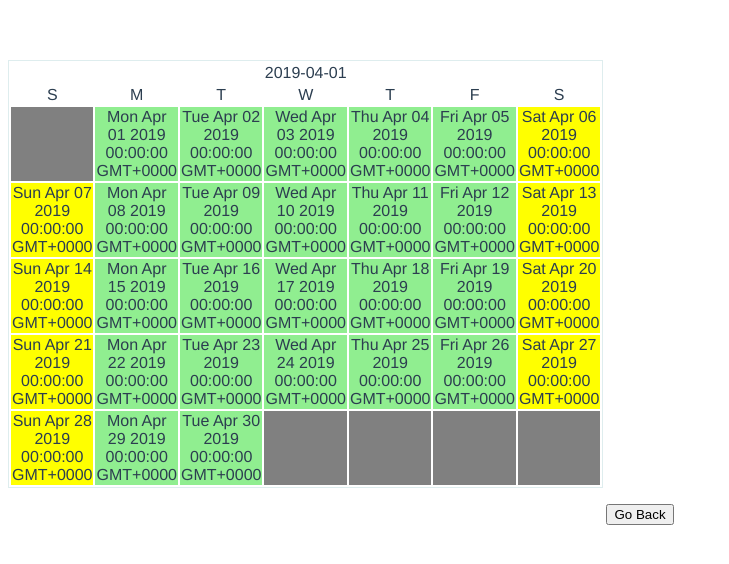
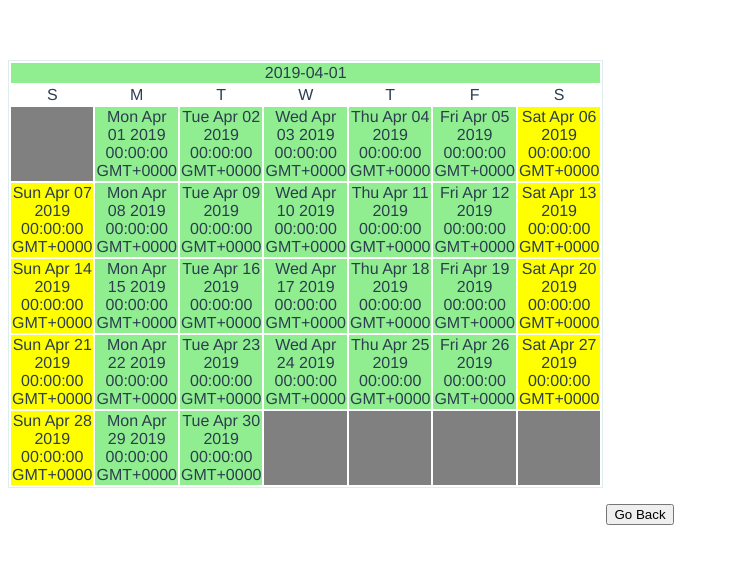
Before and after one commit to jsh-hk/calendar-challenge, a Vue app: page / in a window 1280 px wide. Both pictures are taken after a click on the button "Submit". Shown: the top 564 px of the page, without its empty margins (0-729 px from the left). Built offline with nearby package versions, Linux system fonts and the light colour scheme.

Commit message:
Color CSS for month header

```diff
--- a/src/components/CalendarMonth.vue
+++ b/src/components/CalendarMonth.vue
@@ -7,6 +7,7 @@
       <tr>
         <td
           colspan="7"
+          class="table-header"
         >
           {{ startDate | moment("MMM YYYY") }}
         </td>
@@ -112,6 +113,9 @@ export default {
 </script>
 
 <style scoped>
+.table-header {
+  background-color: lightgreen;
+}
 .weekend-day {
   background-color: yellow;
 }
```
